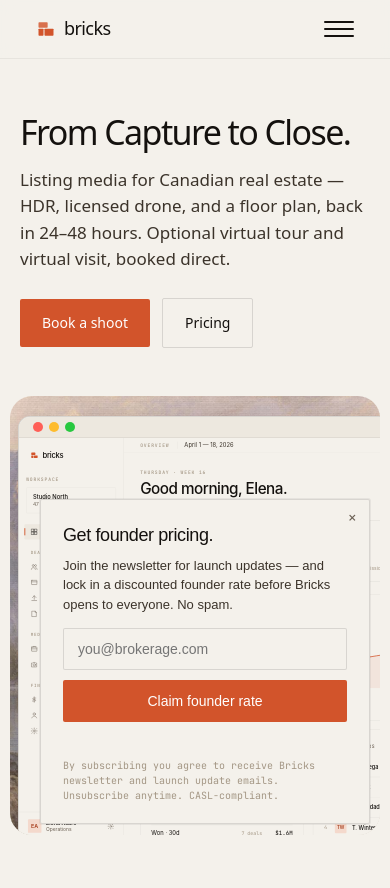
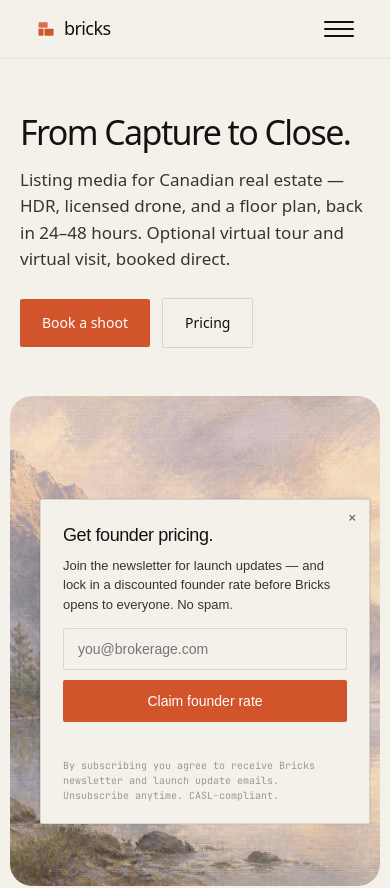
Before and after one commit to bricks-group/bricks-site, a Next.js app: page / in a window 390 px wide. Shown: the top 888 px of the page. Built offline with nearby package versions, Linux system fonts and the light colour scheme; a web font is replaced by a local one.

Commit message:
Keep first OS window centered on mobile; hide overview scrollbar

```diff
--- a/public/screens/bricks.js
+++ b/public/screens/bricks.js
@@ -600,7 +600,7 @@ function BrokShell({ dark=false, screen='overview', role='brokerage', customize=
           <div onClick={locked ? undefined : () => setCur('settings')} style={{ cursor: locked ? 'default' : 'pointer', display:'flex' }}><I name="cog" size={15} color={th.ink3}/></div>
         </div>
       </aside>
-      <main style={{ flex:1, display:'flex', flexDirection:'column', minWidth:0, overflow:'auto' }}>
+      <main style={{ flex:1, display:'flex', flexDirection:'column', minWidth:0, overflow: locked ? 'hidden' : 'auto' }}>
         <TopBar th={th} screen={cur}/>
         <div style={{ padding:'32px 36px', display:'flex', flexDirection:'column', gap:28 }}>
           {cur === 'overview'    && <OverviewContent     th={th} dark={dark} role={role} customize={customize}/>}
--- a/public/screens/os.html
+++ b/public/screens/os.html
@@ -15,6 +15,8 @@
   html[data-theme="dark"], html[data-theme="dark"] body { background:#141210; }
   html[data-theme="light"], html[data-theme="light"] body { background:#E4DED2; }
   #root { display:block; width:1440px; height:920px; overflow:hidden; }
+  #root, #root * { scrollbar-width: none; }
+  #root ::-webkit-scrollbar { display: none; width: 0; height: 0; }
 </style>
 </head>
 <body>
--- a/src/app/globals.css
+++ b/src/app/globals.css
@@ -337,7 +337,9 @@ html[data-theme="dark"] .tray::after{
 .prod-hero .pwin{
   width:min(90%, 1120px);
   flex:none;
+  overflow:hidden;
 }
+.prod-hero .pwin-scale,.prod-hero .pwin iframe{overflow:hidden;}
 
 /* Split bands — copy left / tray right, then tray left / copy right. ~120px air. */
 .prod-row{
@@ -435,20 +437,22 @@ html[data-theme="dark"] .pwin{
 
 @media (max-width:900px){
   .prod-hero .tray{
-    margin:0 12px;
-    height:54vh;
-    min-height:360px;
-    max-height:480px;
+    margin:0 16px;
+    height:58vh;
+    min-height:420px;
+    max-height:none;
   }
   .prod-hero .tray-stage{
-    padding:0;
-    display:block;
+    display:flex;
+    align-items:center;
+    justify-content:center;
+    padding:24px 20px;
   }
   .prod-hero .pwin{
-    position:absolute;
-    top:20px;
-    left:8px;
-    width:175%;
+    position:static;
+    top:auto;
+    left:auto;
+    width:min(90%, 920px);
   }
   .prod-row,.prod-row-flip{
     grid-template-columns:1fr;
@@ -471,7 +475,7 @@ html[data-theme="dark"] .pwin{
 }
 @media (max-width:680px){
   .theme-switch button{padding:6px 8px;}
-  .prod-hero .tray{margin:0 10px;min-height:340px;height:52vh;max-height:440px;}
+  .prod-hero .tray{margin:0 10px;min-height:420px;height:58vh;max-height:none;}
 }
 
 .newsletter{display:inline-flex;align-items:center;gap:8px;flex-wrap:wrap;}
```
Also changed, not shown: public/screens/bricks.compiled.js.
